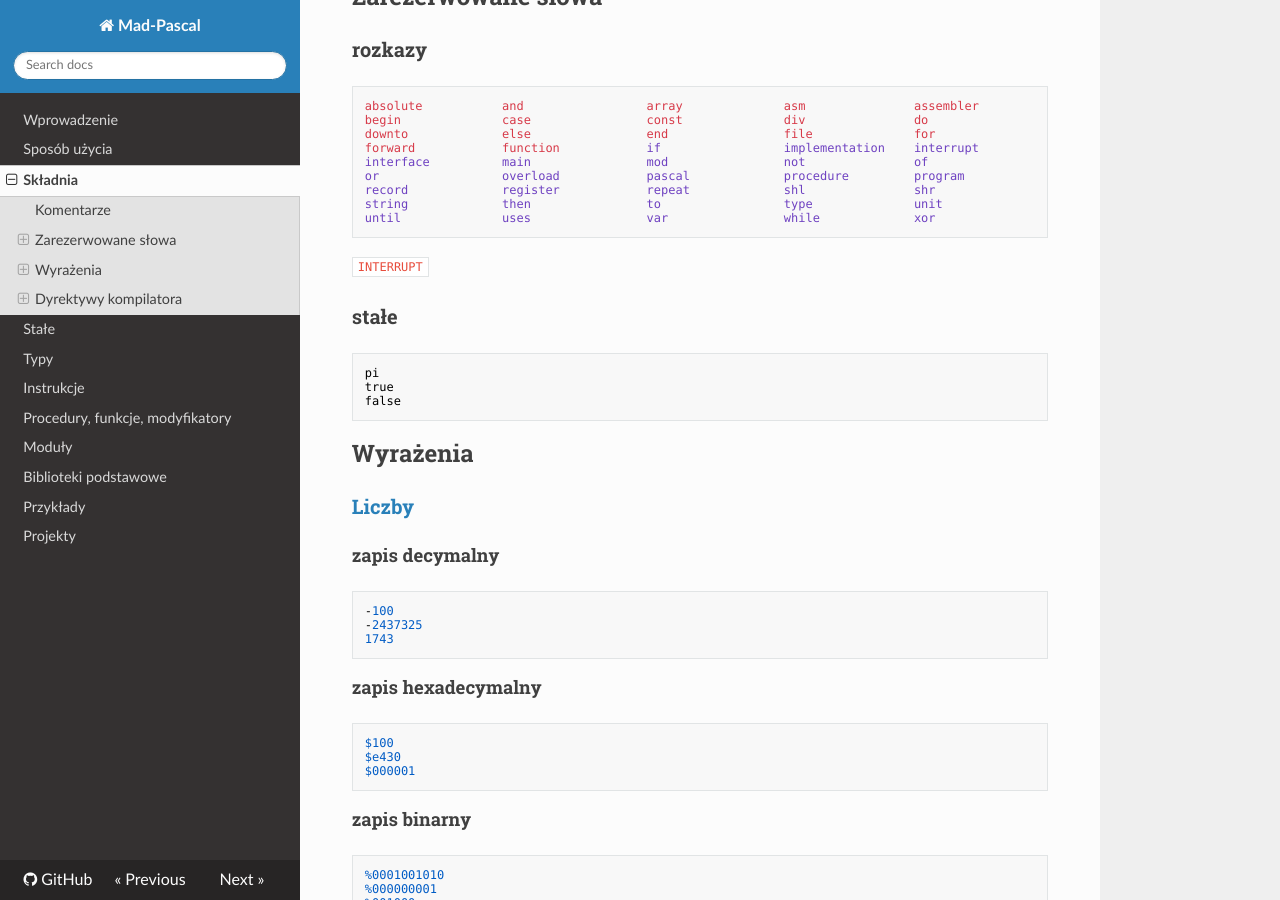
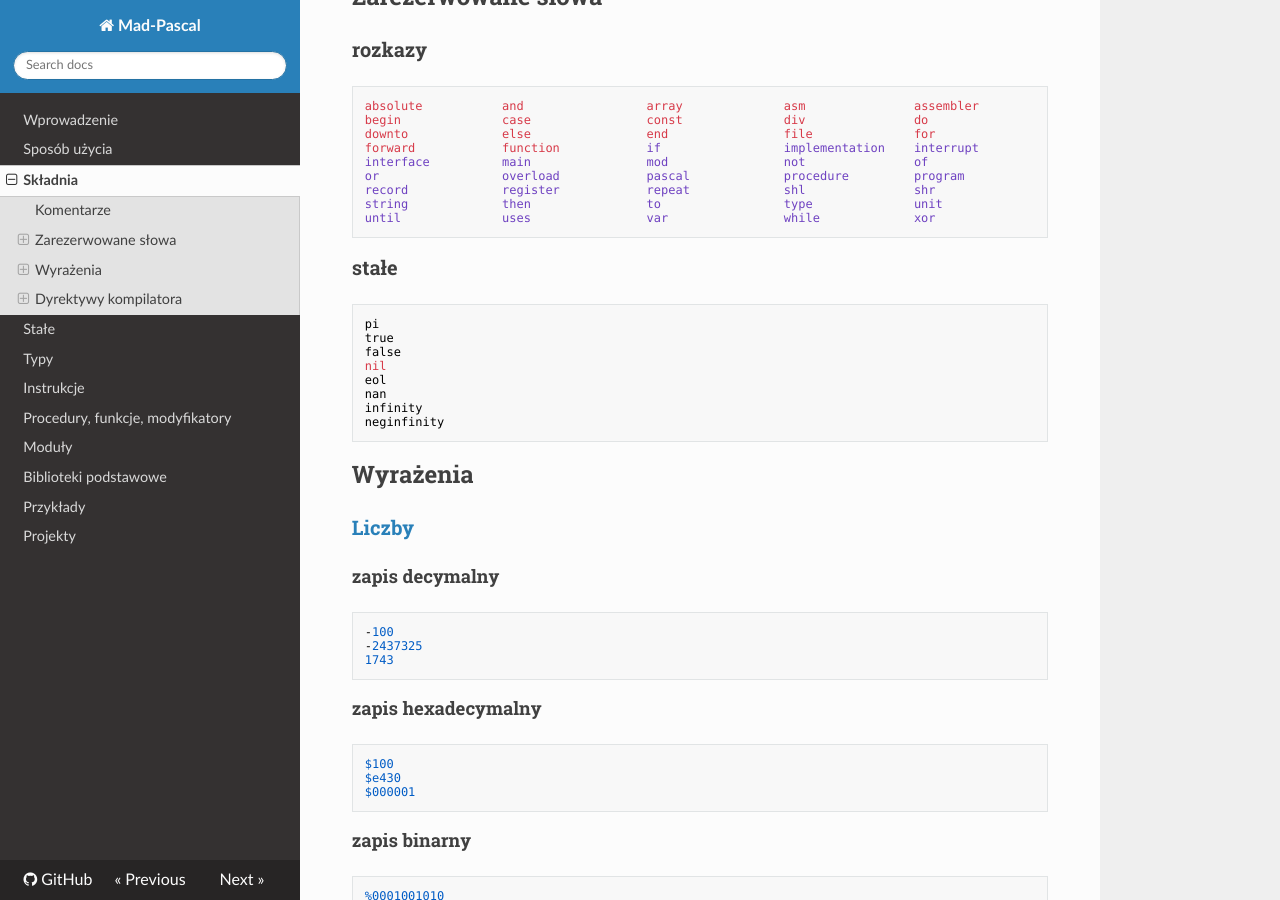
Before and after one commit to zbyti/mad-pascal-mkdocs, an MkDocs documentation site: the page built from docs/skladnia.md, in a window 1280 px wide and 900 px high, scrolled down 473 px. Built offline with MkDocs 1.6.1, drawn with Linux system fonts in a browser that asks for light colours; nearby versions of some CDN libraries.

Commit message:
Add files via upload

````diff
--- a/docs/skladnia.md
+++ b/docs/skladnia.md
@@ -36,15 +36,17 @@ string             then                to                 type              unit
 until              uses                var                while             xor
 ```
 
-
- `INTERRUPT`
-
 ### stałe
 
 ```delphi
 pi
 true
 false
+nil
+eol
+nan
+infinity
+neginfinity
 ```
 
 ## Wyrażenia
@@ -197,7 +199,7 @@ W blokach `PROCEDURE`, `FUNCTION` dyrektywa `IOCHECK` jest zasięgu lokalnego, p
 
 ### [$I, $INCLUDE](https://www.freepascal.org/docs-html/prog/progsu41.html)
 
-### `%DATE%`
+#### `%DATE%`
 
 ```delphi
 {$INCLUDE %DATE%}
@@ -206,9 +208,7 @@ W blokach `PROCEDURE`, `FUNCTION` dyrektywa `IOCHECK` jest zasięgu lokalnego, p
 
 Parametr `%DATE%` pozwala dołączyć tekst z aktualną datą kompilacji.
 
----
-
-### `%TIME%`
+#### `%TIME%`
 
 ```delphi
 {$INCLUDE %TIME%}
@@ -217,9 +217,7 @@ Parametr `%DATE%` pozwala dołączyć tekst z aktualną datą kompilacji.
 
 Parametr `%TIME%` pozwala dołączyć tekst z aktualnym czasem kompilacji.
 
----
-
-### `FILENAME`
+#### `FILENAME`
 
 ```delphi
 {$INCLUDE filename}
@@ -259,16 +257,14 @@ Wygenerowanie komunikatu z błędem `ERROR`.
 
 ### [$DEFINE](https://www.freepascal.org/docs-html/prog/progsu11.html#x18-170001.2.11)
 
-### `BASICOFF`
+#### `BASICOFF`
 
 ```delphi
 {$DEFINE BASICOFF}
 ```
 Powoduje utworzenie dodatkowego bloku programu realizującego wyłączenie BASIC-a.
 
----
-
-### `ROMOFF`
+#### `ROMOFF`
 
 ```delphi
 {$DEFINE ROMOFF}
````
Also changed, not shown: docs/index.md (+1 -1 lines), docs/instrukcje.md (+1 -1 lines), docs/typy.md (+3 -3 lines).
